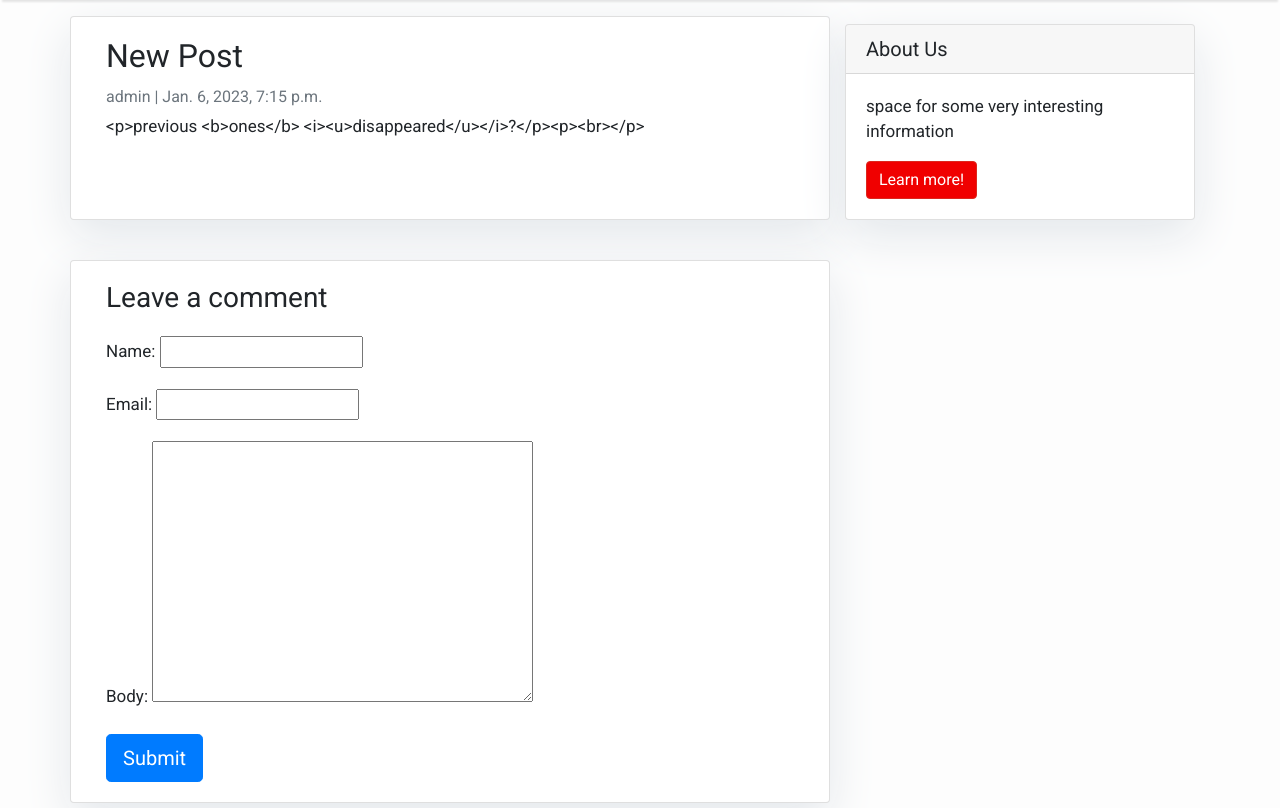
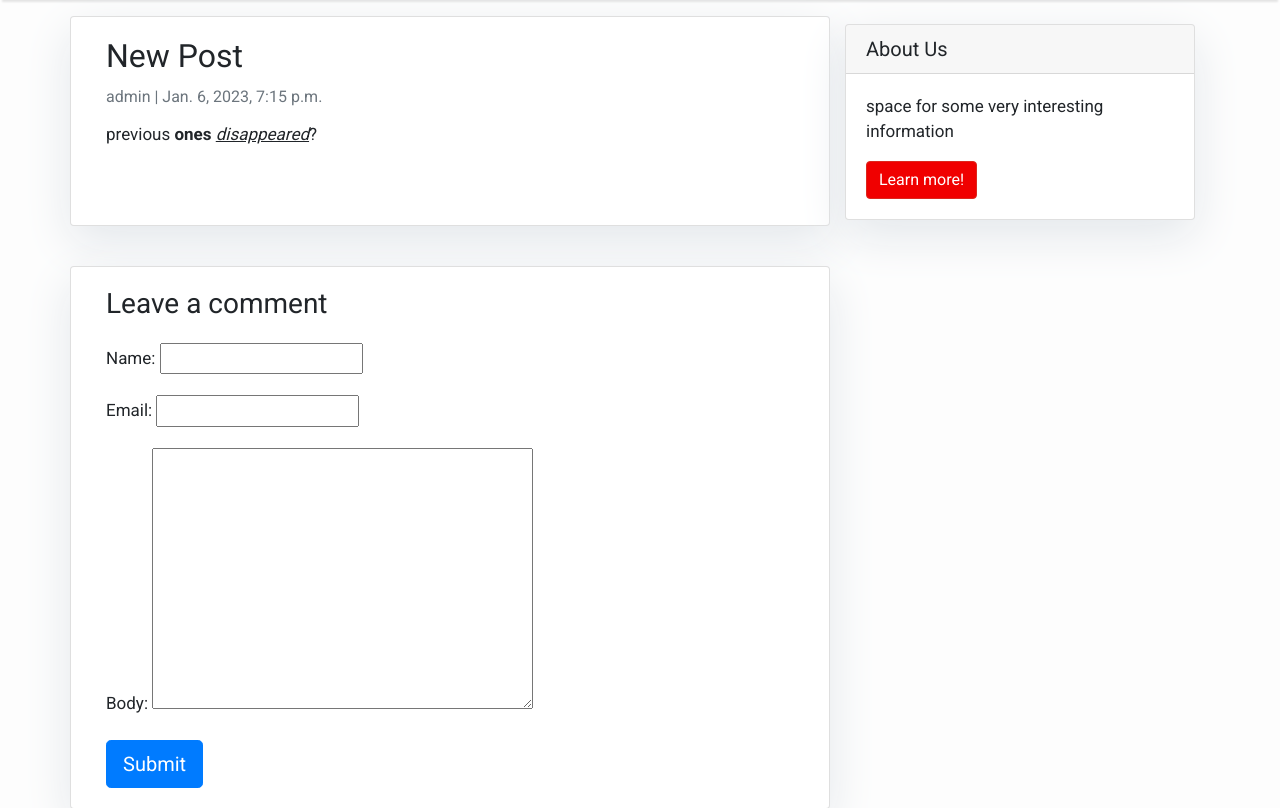
Before and after one commit to touhf/django_project, a Django app: a page that uses templates/post_detail.html in a window 1280 px wide. Shown: the part 58-866 px from the top of the page. Run offline with Django 4.2, Linux system fonts and the light colour scheme; data comes from the database, SQL or seed files in the repository; some libraries are stand-ins or nearby versions.

Commit message:
made html tags work in posts

```diff
--- a/templates/index.html
+++ b/templates/index.html
@@ -49,7 +49,7 @@
                 <div class="card-body">
                     <h2 class="card-title">{{ post.title }}</h2>
                     <p class="card-text text-muted h6">{{ post.author }} | {{ post.created_on }} </p>
-                    <p class="card-text">{{post.content|slice:":200" }}</p>
+                    <p class="card-text">{{post.content| safe | slice:":200" }}</p>
                     <a href="{% url 'post_detail' post.slug  %}" class="btn btn-primary">Read More &rarr;</a>
                 </div>
             </div>
--- a/templates/post_detail.html
+++ b/templates/post_detail.html
@@ -8,7 +8,7 @@
                 <div class="card-body">
                     <h2 class="card-title">{{ post.title }}</h2>
                     <p class="card-text text-muted h6">{{ post.author }} | {{ post.created_on}} </p>
-                    <p class="card-text">{{post.content}}</p>
+                    <p class="card-text">{{post.content | safe }}</p>
 
                 </div>
             </div>
```
